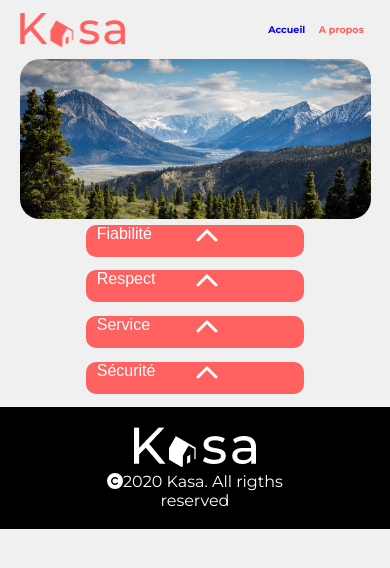
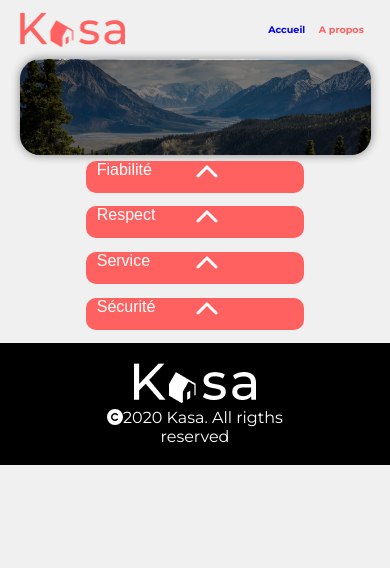
Before and after one commit to FabienCosta/kasa, a React (Create React App) app: page /about in a window 390 px wide. Shown: the top 568 px of the page. Built offline with nearby package versions, Linux system fonts and the light colour scheme.

Commit message:
use banner component for page+add 404 on cards id

```diff
--- a/src/components/Banner.js
+++ b/src/components/Banner.js
@@ -1,9 +1,10 @@
 import React from "react";
 
-const Banner = () => {
+const Banner = ({ img, title }) => {
   return (
     <div className="banner">
-      <h2 className="banner-text">Chez vous, partout et ailleurs</h2>
+      <h2 className="banner-title">{title}</h2>
+      <img src={img} alt="banniere" className="banner-img" />
     </div>
   );
 };
--- a/src/pages/About.js
+++ b/src/pages/About.js
@@ -1,14 +1,16 @@
 import React from "react";
 import Header from "../components/Header";
 import Footer from "../components/Footer";
-// import Collapse from "../components/Collapse";
 import data from "../data/collapses.json";
-import Collapsed from "../components/Collapsed";
+import Collapsed from "../components/ficheLogements/Collapsed";
+import Banner from "../components/Banner";
+import imgBanner from "../assets/kalen-emsley.png";
 
 const About = () => {
   return (
     <div>
       <Header />
+      <Banner img={imgBanner} />
       <div className="collapse-banner"></div>
 
       <div className="collapse-value">
--- a/src/pages/Home.js
+++ b/src/pages/Home.js
@@ -2,12 +2,13 @@ import Header from "../components/Header";
 import Footer from "../components/Footer";
 import Banner from "../components/Banner";
 import Cards from "../components/Cards";
+import imgBanner from "../assets/Banner-img.png";
 
 const Home = () => {
   return (
     <div>
       <Header />
-      <Banner />
+      <Banner img={imgBanner} title={"Chez vous, partout et ailleurs"} />
       <Cards />
       <Footer />
     </div>
--- a/src/pages/Lodging.js
+++ b/src/pages/Lodging.js
@@ -5,13 +5,18 @@ import Carrousel from "../components/ficheLogements/Carrousel";
 import RentalInfo from "../components/ficheLogements/RentalInfo";
 import { useParams } from "react-router-dom";
 import datalodging from "../data/logements.json";
-import Collapsed from "../components/Collapsed";
+import Collapsed from "../components/ficheLogements/Collapsed";
+import Error404 from "./Error404";
 
 const Lodging = () => {
   // permet de recuperer la bonne fiche par l'id
   const { id } = useParams();
   // ? je recupere la fiche correspondant a l'id dans le fichier json
   const logement = datalodging.find((logement) => logement.id === id);
+  // ? si la fiche n'existe pas je renvoi une page 404
+  if (!logement) {
+    return <Error404 />;
+  }
   // ? je map sur les equipements pour les afficher dans une liste
   const equipements = logement.equipments.map((equipement) => {
     return <li>{equipement}</li>;
--- a/src/styles/components/banner.scss
+++ b/src/styles/components/banner.scss
@@ -1,5 +1,5 @@
 .banner {
-  background-image: url("../../assets/Banner-img.png");
+  // background-image: url("../../assets/Banner-img.png");
   background-size: cover;
   background-position: center;
   height: 10em;
@@ -11,6 +11,26 @@
   margin: 0% 5% 0% 5%;
   color: white;
   box-shadow: grey 0px 0px 10px 0px;
+
+  &-img {
+    width: 100%;
+    height: 100%;
+    border-radius: 20px;
+    object-fit: cover;
+  }
+
+  &-title {
+    position: absolute;
+    color: white;
+    background-color: rgb(0, 0, 0, 0.5);
+    width: 90%;
+    height: 18.7%;
+    border-radius: 20px;
+    display: flex;
+    justify-content: center;
+    align-items: center;
+    font-size: 3em;
+  }
 
   &-text {
     font-size: 3em;
@@ -27,18 +47,35 @@
 
 // ? Responsive
 
+@media screen and (min-width: 1502px) {
+  .banner {
+    // height: 9em;
+
+    &-title {
+      font-size: 2.5em;
+      height: 16.9%;
+    }
+  }
+}
+
 @media screen and (max-width: 1023px) {
   .banner {
     height: 8em;
+
+    &-title {
+      font-size: 2em;
+      height: 15%;
+    }
   }
 }
 @media screen and (max-width: 768px) {
   .banner {
     height: 6em;
 
-    &-text {
+    &-title {
       font-size: 1.5em;
       text-align: center;
+      height: 11.3%;
     }
   }
 }
--- a/src/styles/components/collapse.scss
+++ /dev/null
@@ -1,51 +0,0 @@
-.collapse {
-  &-banner {
-    background-image: url("../../assets/kalen-emsley.png");
-    background-size: cover;
-    background-position: center;
-    height: 15em;
-    width: 90%;
-    border-radius: 20px;
-    margin: 0% 5% 0% 5%;
-    color: white;
-  }
-
-  &-menu {
-    display: flex;
-    justify-content: center;
-    align-items: center;
-    flex-direction: column;
-  }
-
-  &-box {
-    background-color: #ff6060;
-    color: white;
-    width: 70%;
-    height: 2em;
-    border-radius: 10px;
-    display: grid;
-    grid-template-columns: 1fr 1fr;
-    align-items: center;
-    margin: 1% 0% 1% 0%;
-    font-size: larger;
-    font-weight: bolder;
-    padding: 0.5%;
-  }
-  &-icon {
-    font-size: 1.5em;
-    align-items: end;
-  }
-
-  &-text {
-    background-color: #fbfbfb;
-    width: 70%;
-    margin: -1% 0% 0% 0%;
-  }
-}
-
-// ? Responsive
-@media screen and (max-width: 768px) {
-  .collapse-banner {
-    height: 10em;
-  }
-}
--- a/src/styles/index.scss
+++ b/src/styles/index.scss
@@ -4,7 +4,6 @@
 @import "./components/cards.scss";
 @import "./components/about.scss";
 @import "./components/error.scss";
-@import "./components/collapse.scss";
 @import "./components/carrousel.scss";
 @import "./components/rentalInfo.scss";
 @import "./components/star.scss";
```
Also changed, not shown: src/components/Collapse.js (deleted, +0 -27 lines), src/components/ficheLogements/Stars.js (deleted, +0 -11 lines), src/components/ficheLogements/Collapsed.js (renamed from src/components/Collapsed.js).
